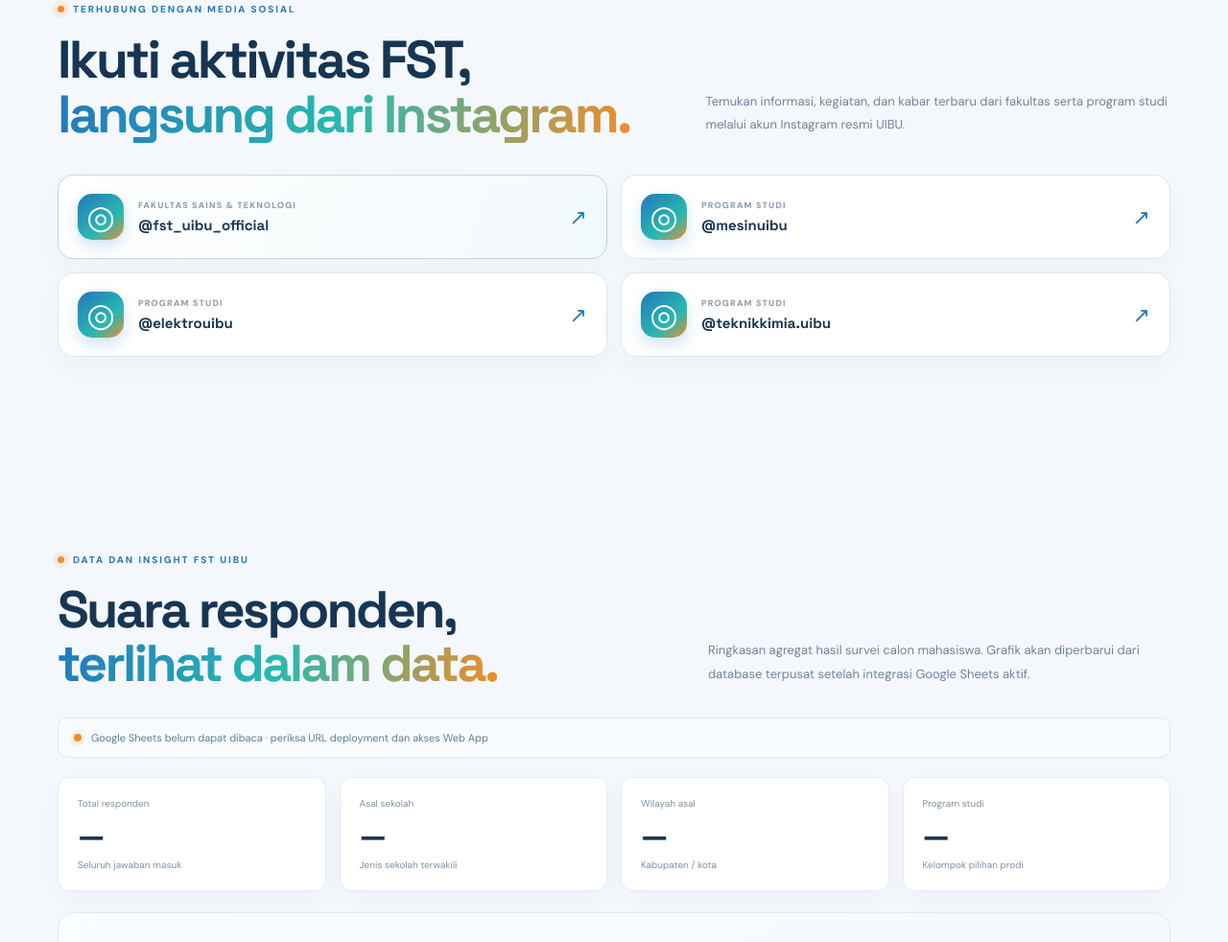
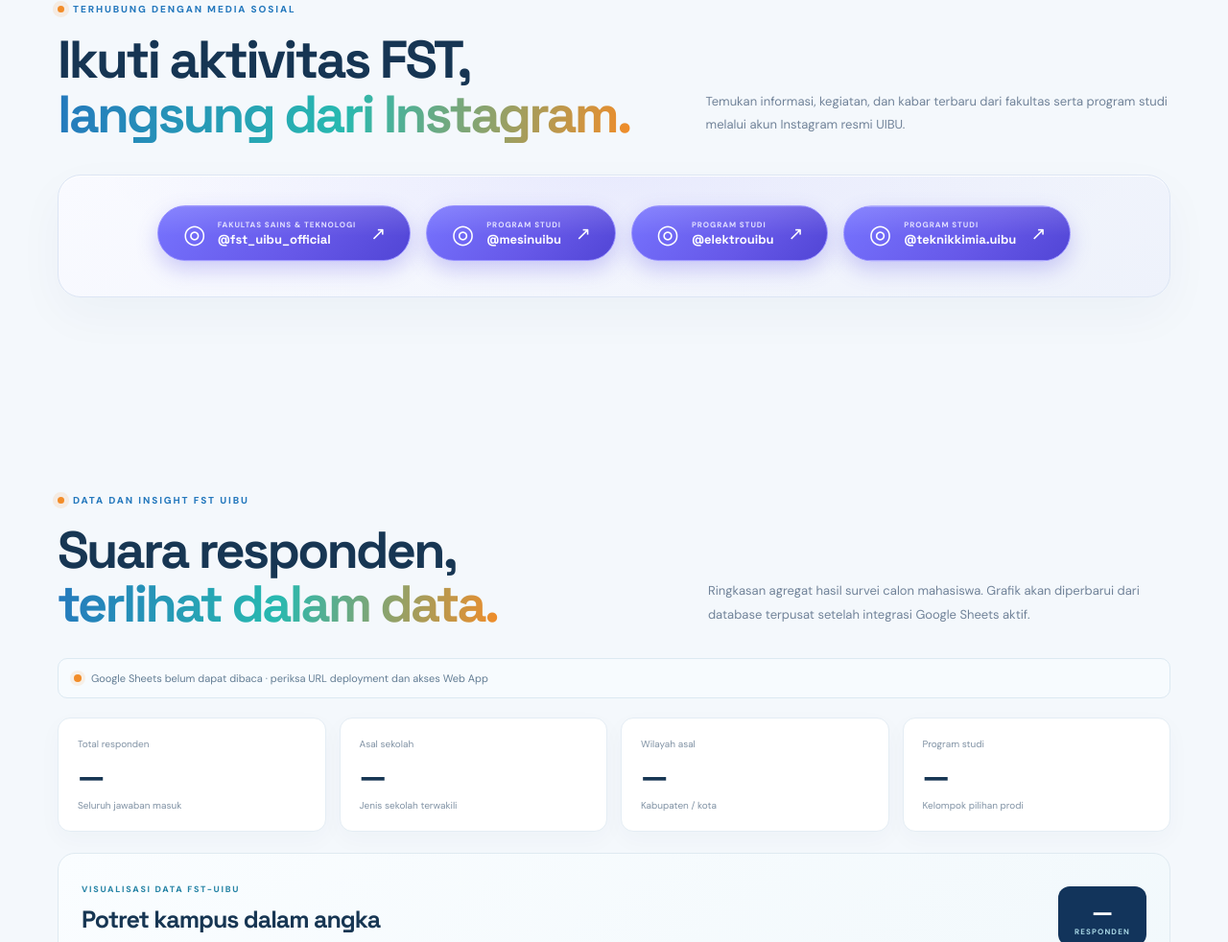
Before and after one commit to lamonecampa/survey, a plain HTML site: page index.html in a window 1280 px wide. Shown: the part 1528-2510 px from the top of the page at 96% size. Drawn offline with nearby package versions, Linux system fonts and the light colour scheme.

Commit message:
Restyle Instagram links with spring motion CTA buttons

```diff
--- a/style.css
+++ b/style.css
@@ -250,28 +250,32 @@ body{background:#f4f8fc;color:#163553}
 .survey-honeypot{position:absolute!important;left:-10000px!important;top:auto!important;width:1px!important;height:1px!important;overflow:hidden!important;opacity:0!important;pointer-events:none!important}
 
 
-/* ===== Animated Instagram profile links ===== */
+/* ===== Motion-style Instagram CTA buttons ===== */
 .instagram-section{padding:95px 0 105px;border-top:1px solid #e4edf3}
 .instagram-heading{display:grid;grid-template-columns:1fr .8fr;gap:70px;align-items:end;margin-bottom:34px}
 .instagram-heading h2{font:700 clamp(38px,5vw,55px)/1.04 "Space Grotesk";letter-spacing:-.05em;margin:18px 0 0}
 .instagram-heading h2 em{font-style:normal;background:linear-gradient(100deg,#2478bd,#28b9b0,#f28c28);-webkit-background-clip:text;background-clip:text;color:transparent}
 .instagram-heading>p{font-size:13px;line-height:1.9;color:#718399;margin:0 0 5px}
-.instagram-links{display:grid;grid-template-columns:repeat(2,minmax(0,1fr));gap:14px}
-.instagram-link{position:relative;display:flex;align-items:center;gap:15px;min-height:88px;padding:17px 20px;border:1px solid #dce7ef;border-radius:16px;background:#fff;color:#173653;text-decoration:none;overflow:hidden;box-shadow:0 10px 28px #12345b08;transition:transform .28s ease,box-shadow .28s ease,border-color .28s ease}
-.instagram-link:before{content:"";position:absolute;inset:0;background:linear-gradient(110deg,#2478bd12,#28b9b012,#f28c2812);opacity:0;transition:opacity .28s ease}
-.instagram-link:hover{transform:translateY(-5px);border-color:#8fc4df;box-shadow:0 18px 35px #12345b18}
-.instagram-link:hover:before{opacity:1}
-.instagram-link:focus-visible{outline:3px solid #55b9e8;outline-offset:3px}
-.instagram-link-icon{position:relative;display:grid;place-items:center;flex:0 0 48px;width:48px;height:48px;border-radius:15px;background:linear-gradient(140deg,#2478bd,#28b9b0 65%,#f28c28);color:#fff;font:400 34px/1 Arial,sans-serif;box-shadow:0 7px 16px #2478bd35;transition:transform .35s ease}
-.instagram-link:hover .instagram-link-icon{transform:rotate(-10deg) scale(1.08)}
-.instagram-link>span:nth-child(2){position:relative;display:flex;flex-direction:column;gap:5px;min-width:0}
-.instagram-link small{font-size:9px;font-weight:800;letter-spacing:.13em;color:#8a9bad}
-.instagram-link b{font:700 15px "Space Grotesk";color:#173653}
-.instagram-link-arrow{position:relative;margin-left:auto;color:#2478bd;font-size:22px;transition:transform .28s ease}
+.instagram-links{display:flex;justify-content:center;align-items:center;flex-wrap:wrap;gap:16px;padding:34px 24px;border:1px solid #dce5f4;border-radius:24px;background:radial-gradient(ellipse at 50% 0%,#7774ff18,transparent 65%),linear-gradient(145deg,#f9faff,#eef2fb);box-shadow:inset 0 1px #fff,0 18px 50px #17275a0a}
+.instagram-link{--motion-accent:#7774ff;position:relative;isolation:isolate;display:inline-flex;align-items:center;justify-content:center;gap:12px;min-height:58px;padding:0 25px;border:1px solid #9992ff;border-radius:999px;background:linear-gradient(135deg,#7774ff,#6658e8 60%,#5145d5);color:#fff;text-decoration:none;box-shadow:0 9px 22px #6558e84a,0 0 0 0 #7774ff38;overflow:hidden;transform:translateY(0) scale(1);transition:transform .42s cubic-bezier(.2,1.7,.4,1),box-shadow .35s ease,filter .35s ease}
+.instagram-link:before{content:"";position:absolute;z-index:-1;inset:-2px;background:linear-gradient(110deg,transparent 20%,#ffffff55 48%,transparent 72%);transform:translateX(-130%);transition:transform .7s ease}
+.instagram-link:after{content:"";position:absolute;z-index:-1;inset:0;border-radius:inherit;background:linear-gradient(180deg,#ffffff20,transparent 55%)}
+.instagram-link:hover{transform:translateY(-5px) scale(1.045);box-shadow:0 14px 30px #6558e866,0 0 0 7px #7774ff18;filter:saturate(1.12)}
+.instagram-link:hover:before{transform:translateX(130%)}
+.instagram-link:active{transform:translateY(1px) scale(.96);transition-duration:.12s}
+.instagram-link:focus-visible{outline:3px solid #55b9e8;outline-offset:5px}
+.instagram-link-icon{display:grid;place-items:center;width:25px;height:25px;color:#fff;font:400 27px/1 Arial,sans-serif;transition:transform .45s cubic-bezier(.2,1.7,.4,1)}
+.instagram-link:hover .instagram-link-icon{transform:rotate(-13deg) scale(1.2)}
+.instagram-link>span:nth-child(2){display:flex;flex-direction:column;gap:2px;min-width:0}
+.instagram-link small{font-size:8px;font-weight:800;letter-spacing:.12em;color:#e0deff}
+.instagram-link b{font:700 13px "Space Grotesk";color:#fff;white-space:nowrap}
+.instagram-link-arrow{margin-left:3px;color:#fff;font-size:19px;transition:transform .35s cubic-bezier(.2,1.7,.4,1)}
 .instagram-link:hover .instagram-link-arrow{transform:translate(4px,-4px)}
-.instagram-link-fst{border-color:#b9d9e9;background:linear-gradient(110deg,#fff,#f2f9fc)}
-.instagram-link-fst .instagram-link-icon{animation:instagramPulse 2.8s ease-in-out infinite}
-@keyframes instagramPulse{0%,100%{box-shadow:0 7px 16px #2478bd30,0 0 0 0 #55b9e800}50%{box-shadow:0 7px 16px #2478bd30,0 0 0 8px #55b9e81c}}
+.instagram-link-fst{--motion-accent:#6258ed;animation:motionFloat 3.2s ease-in-out infinite}
+.instagram-link:nth-child(2){animation:motionFloat 3.2s ease-in-out .2s infinite}
+.instagram-link:nth-child(3){animation:motionFloat 3.2s ease-in-out .4s infinite}
+.instagram-link:nth-child(4){animation:motionFloat 3.2s ease-in-out .6s infinite}
+@keyframes motionFloat{0%,100%{transform:translateY(0)}50%{transform:translateY(-3px)}}
 @media(max-width:900px){.instagram-heading{gap:30px}}
-@media(max-width:650px){.instagram-section{padding:70px 0}.instagram-heading{grid-template-columns:1fr;gap:14px}.instagram-links{grid-template-columns:1fr}.instagram-link{min-height:80px}}
+@media(max-width:650px){.instagram-section{padding:70px 0}.instagram-heading{grid-template-columns:1fr;gap:14px}.instagram-links{padding:24px 14px;gap:12px}.instagram-link{min-height:54px;padding:0 19px}.instagram-link b{font-size:12px}}
 @media(prefers-reduced-motion:reduce){.instagram-link,.instagram-link:before,.instagram-link-icon,.instagram-link-arrow{transition:none;animation:none}}
```
